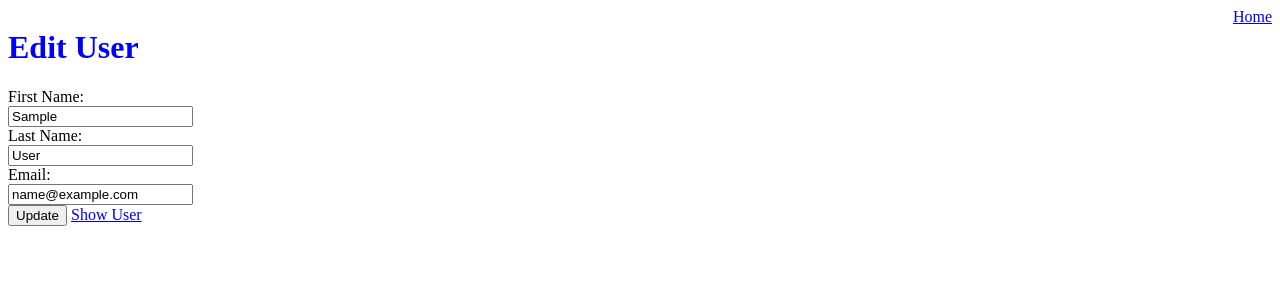
After one commit to CurranWilmot/Python, a Flask app: page /users/1/edit in a window 1280 px wide. The commit adds this page. Shown: the top 300 px of the page. Run offline with Flask 2, Linux system fonts and the light colour scheme; tables that the repository leaves empty or names only in its code hold one stand-in row (values such as "Sample post").

Commit message:
Add files via upload
Has a table of user names with emails. which can be created, edited, viewed, or deleted

```diff
--- a/users_cr/server.py
+++ b/users_cr/server.py
@@ -9,7 +9,15 @@ app.secret_key = "secret"
 @app.route("/")
 @app.route("/users")
 def display_users():
-    return render_template("read_all.html", users=Users.get_all())
+    return render_template("read_all.html",  users=Users.get_all())
+
+@app.route("/users/<int:id>")
+def display_user(id):
+    data={
+        "u_id": id
+    }
+    one_user = Users.get_one(data)
+    return render_template("user_card.html", one_user = one_user)
 
 @app.route("/users/new")
 def display_new_user():
@@ -22,9 +30,36 @@ def create_new_user():
         "lname": request.form["lname"],
         "email": request.form["email"]
     }
-    Users.save_user(data)
+    id = Users.save_user(data)
+
+    return redirect(f"/users/{id}")
+
+@app.route("/users/<int:id>/delete")
+def delete_user(id):
+    data = {"u_id": id}
+    Users.remove_user(data)
     return redirect("/users")
 
+@app.route("/users/<int:id>/edit")
+def display_edit_user(id):
+    data={
+        "u_id": id
+    }
+    one_user = Users.get_one(data)
+
+    return render_template("edit_user_card.html", one_user = one_user)
+
+@app.route("/users/<int:id>/edit/update", methods = ["POST"])
+def edit_user(id):
+    data = {
+        "u_id": id,
+        "fname": request.form["fname"],
+        "lname": request.form["lname"],
+        "email": request.form["email"]
+    }
+    Users.update_user(data)
+    print(f"users/{id}")
+    return redirect(f"/users/{id}")
 
 if __name__ == "__main__":
     app.run(debug = True)
--- a/users_cr/static/style.css
+++ b/users_cr/static/style.css
@@ -14,3 +14,12 @@ td{
     border: 1px solid black;
     padding: 10px;
 }
+
+ul{
+    list-style: none;
+}
+
+.head{
+    display: flex;
+    justify-content: space-between;
+}
--- a/users_cr/templates/create.html
+++ b/users_cr/templates/create.html
@@ -8,7 +8,11 @@
     <link rel="stylesheet" type="text/css" href="{{url_for( 'static', filename='style.css')}}">
 </head>
 <body>
-    <h1>Add a New User</h1>
+    <div class="head">
+        <h1>Add a New User</h1>
+        <a href="/users">Home</a>
+    </div>
+
     <form action="/users/new/create" method="POST">
         <div>
             <label for="fname">First Name:</label>
--- /dev/null
+++ b/users_cr/templates/edit_user_card.html
@@ -0,0 +1,41 @@
+<!DOCTYPE html>
+<html lang="en">
+<head>
+    <meta charset="UTF-8">
+    <meta http-equiv="X-UA-Compatible" content="IE=edge">
+    <meta name="viewport" content="width=device-width, initial-scale=1.0">
+    <title>Document</title>
+    <link rel="stylesheet" type="text/css" href="{{url_for( 'static', filename='style.css')}}">
+</head>
+    <body>
+        <div class="head">
+            <h1>Edit User</h1>
+            <a href="/users">Home</a>
+        </div>
+
+        <form action="/users/{{one_user.id}}/edit/update" method="POST">
+            <div>
+                <label for="fname">First Name:</label>
+            </div>
+            <div>
+                <input type="text" name="fname" value="{{one_user.first_name}}">
+            </div>
+            <div>
+                <label for="lname">Last Name:</label>
+            </div>
+            <div>
+                <input type="text" name="lname" value="{{one_user.last_name}}">
+            </div>
+            <div>
+                <label for="email">Email:</label>
+            </div>
+            <div>
+                <input type="text" name="email" value="{{one_user.email}}">
+            </div>
+            <div>
+                <input type="Submit" value="Update">
+                <a href="/users/{{one_user.id}}">Show User</a>
+            </div>
+        </form>
+    </body>
+</html>
--- a/users_cr/templates/read_all.html
+++ b/users_cr/templates/read_all.html
@@ -16,6 +16,7 @@
                 <th>Full Name</th>
                 <th>Email</th>
                 <th>Created At</th>
+                <th>Actions</th>
             </tr>
         </thead>
         <tbody>
@@ -25,6 +26,9 @@
                     <td>{{one_user.first_name}} {{one_user.last_name}}</td>
                     <td>{{one_user.email}}</td>
                     <td>{{one_user.created_at}}</td>
+                    <td><a href="/users/{{one_user.id}}">Show</a> |
+                        <a href="/users/{{one_user.id}}/edit">Edit</a>  |
+                        <a href="/users/{{one_user.id}}/delete">Delete</a></td>
                 </tr>
             {% endfor %}
         </tbody>
--- a/users_cr/users.py
+++ b/users_cr/users.py
@@ -10,11 +10,19 @@ class Users:
         self.updated_at = data['updated_at']
 
     @classmethod
+    def get_one(cls, data):
+        query = "SELECT * "
+        query += "FROM users "
+        query += "WHERE id=%(u_id)s;"
+        print(query)
+        results = connectToMySQL('users').query_db(query, data)
+        print(results)
+        return cls(results[0])
+
+    @classmethod
     def get_all(cls):
         query = "SELECT * from users;"
-        print(query)
         results = connectToMySQL('users').query_db(query)
-        print(results)
         users = []
 
         for user in results:
@@ -25,5 +33,25 @@ class Users:
     def save_user(cls, data):
         query = "INSERT INTO users(first_name, last_name, email, created_at, updated_at) "
         query += "VALUES(%(fname)s, %(lname)s, %(email)s, NOW(), NOW());"
+        results = connectToMySQL('users').query_db(query, data)
+        return results
 
+    @classmethod
+    def update_user(cls, data):
+        query = "DELETE FROM users "
+        query += "WHERE id = %(u_id)s"
+        query += "SET "
         return connectToMySQL('users').query_db(query, data)
+
+    @classmethod
+    def remove_user(cls, data):
+        query = "DELETE FROM users "
+        query += "WHERE id = %(u_id)s;"
+        return connectToMySQL('users').query_db(query, data)
+
+    @classmethod
+    def update_user(cls, data):
+        query = "UPDATE users "
+        query += "SET first_name = %(fname)s, last_name = %(lname)s, email = %(email)s "
+        query += "WHERE id = %(u_id)s;"
+        return connectToMySQL('users').query_db(query, data)
```
Also changed, not shown: users_cr/templates/user_card.html (added, +28 -0 lines).
